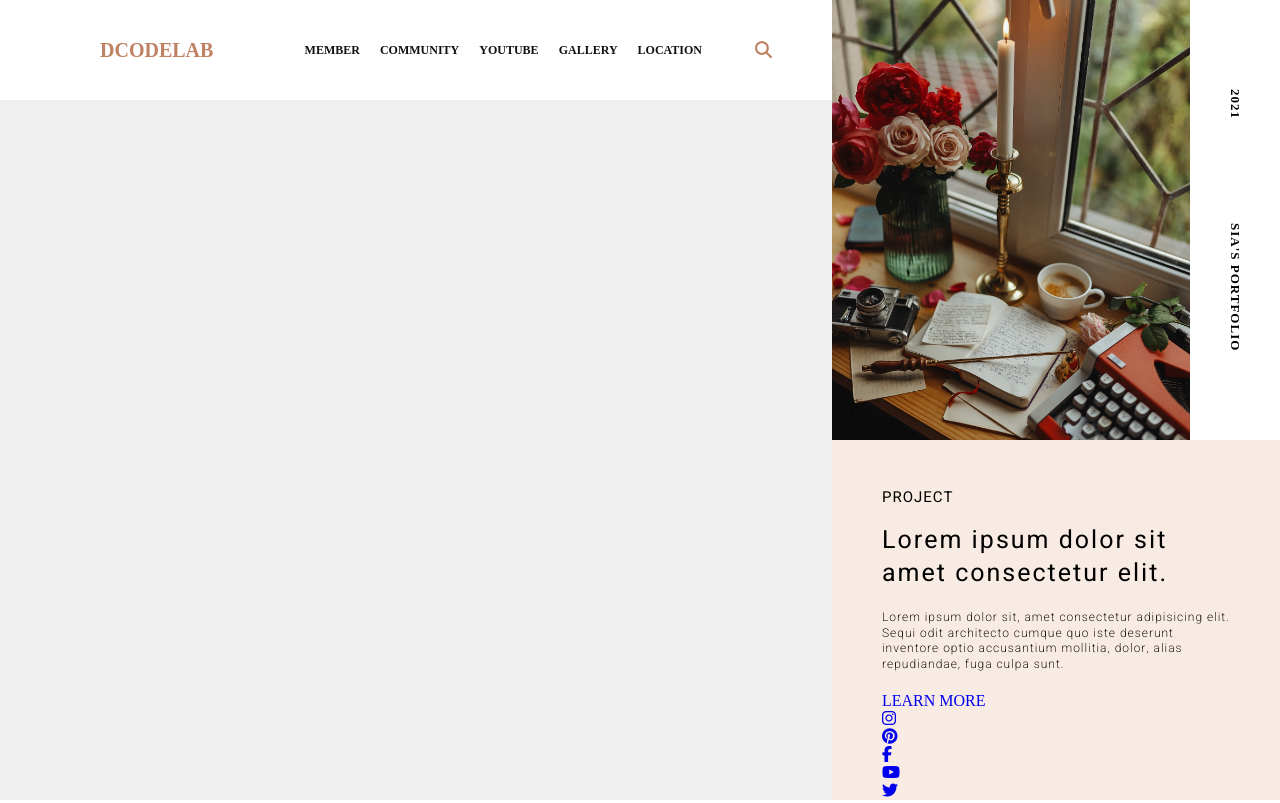
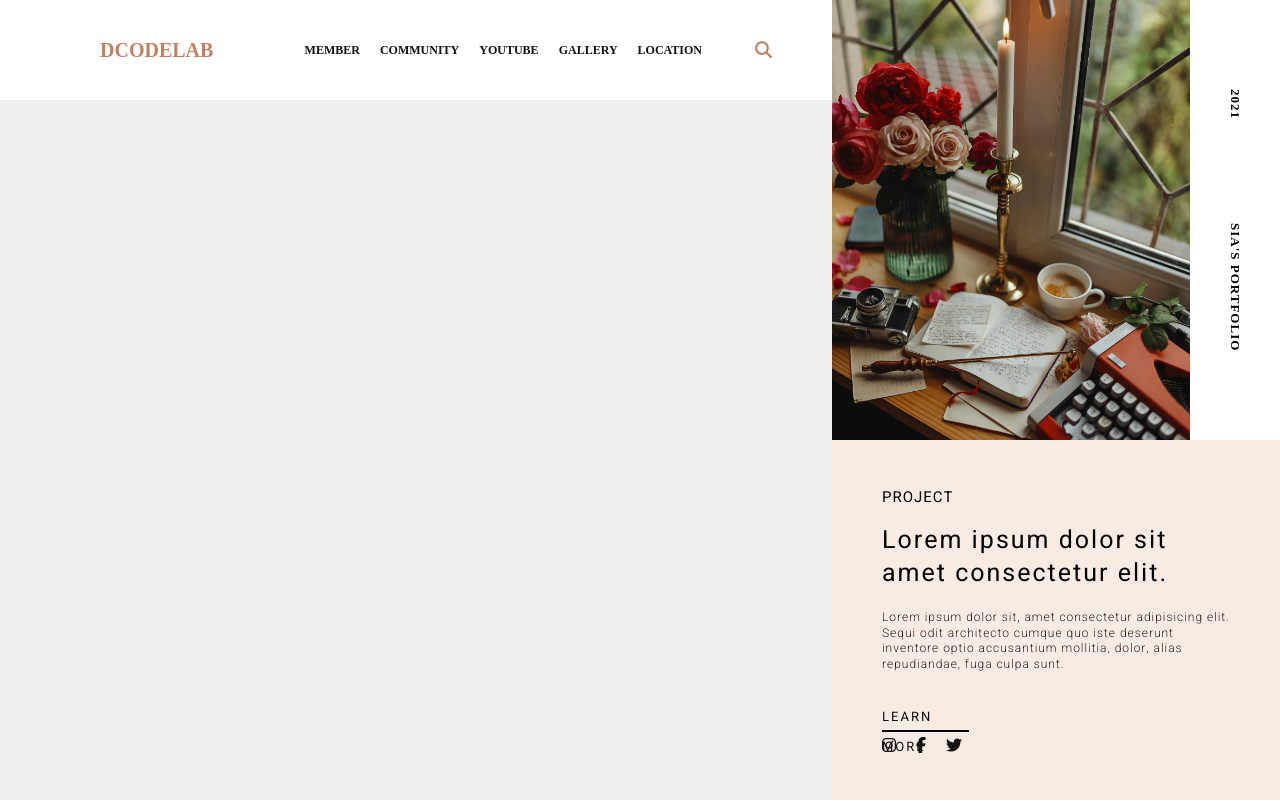
Before and after one commit to bsia0831/portfolio_first, a plain HTML site: page index.html in a window 1280 px wide. Shown: the top 803 px of the page. Drawn offline with nearby package versions, Linux system fonts and the light colour scheme; a web font is replaced by a local one.

Commit message:
right visual

```diff
--- a/index.html
+++ b/index.html
@@ -153,12 +153,10 @@
                 <h5>PROJECT</h5>
                 <h5>Lorem ipsum dolor sit amet consectetur elit.</h5>
                 <h5>Lorem ipsum dolor sit, amet consectetur adipisicing elit. Sequi odit architecto cumque quo iste deserunt inventore optio accusantium mollitia, dolor, alias repudiandae, fuga culpa sunt.</h5>
-                <a href="#">LEARN MORE</a>
+                <a href="#" class="detail">LEARN MORE</a>
                 <ul class="icons">
                     <li><a href="#"><i class="fab fa-instagram"></i></a></li>
-                    <li><a href="#"><i class="fab fa-pinterest"></i></a></li>
                     <li><a href="#"><i class="fab fa-facebook-f"></i></a></li>
-                    <li><a href="#"><i class="fab fa-youtube"></i></a></li>
                     <li><a href="#"><i class="fab fa-twitter"></i></a></li>
                 </ul>
             </article>
--- a/scss/style.scss
+++ b/scss/style.scss
@@ -517,16 +517,33 @@ $mobile:539px;
 
                     &:nth-of-type(3){
                         font: lighter 12px/1.3 'Heebo'; letter-spacing: 1px;
-                        margin-bottom: 20px;
-                    }
-                    a{
-                        width: 20%;
-                        font: 20px/1 'Heebo'; letter-spacing: 1px;
-                        border-bottom: 1px solid #111; color: #111;
+                        margin-bottom: 30px;
                     }
 
-                    .icons{
+                }
+
+                .detail{
+                    float: left;
+                    position: relative;
+                    display: block;
+                    width: 25%; height: 30px;
+                    font: 13px/30px 'Heebo'; color: #111;
+                    letter-spacing: 2px;
+                    border-bottom: 2px solid #000;
+                    margin-right: 200px;
+                }
+
+                .icons{
+                    float: left;
+                    position: relative;
+                    margin-top: 5px;
+                    li{
                         float: left;
+                        margin-right: 20px;
+                        color: #111;
+                        a{
+                            color: #111;
+                        }
                     }
                 }
             }
```
Also changed, not shown: css/style.css, 1 other file.
